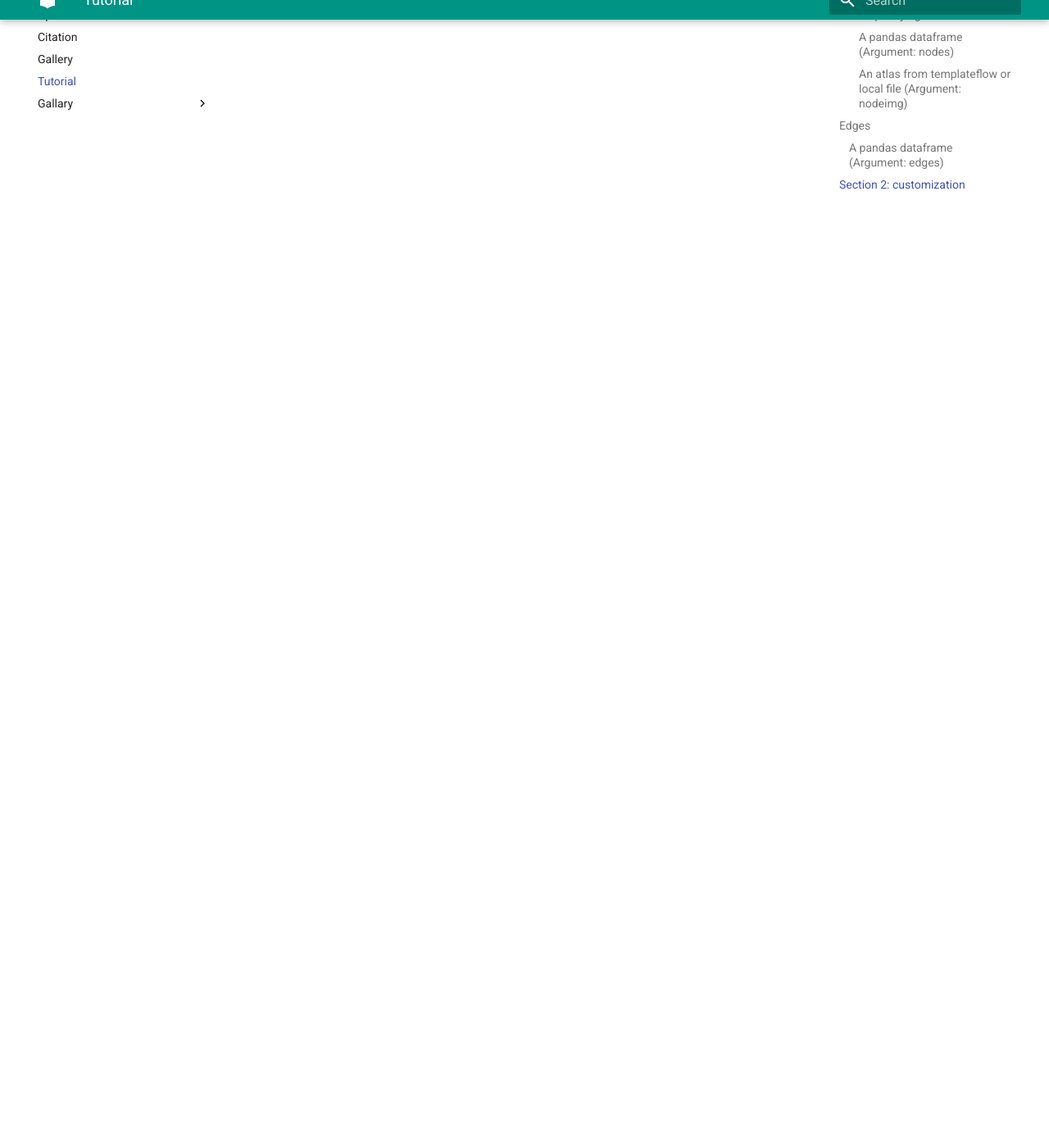
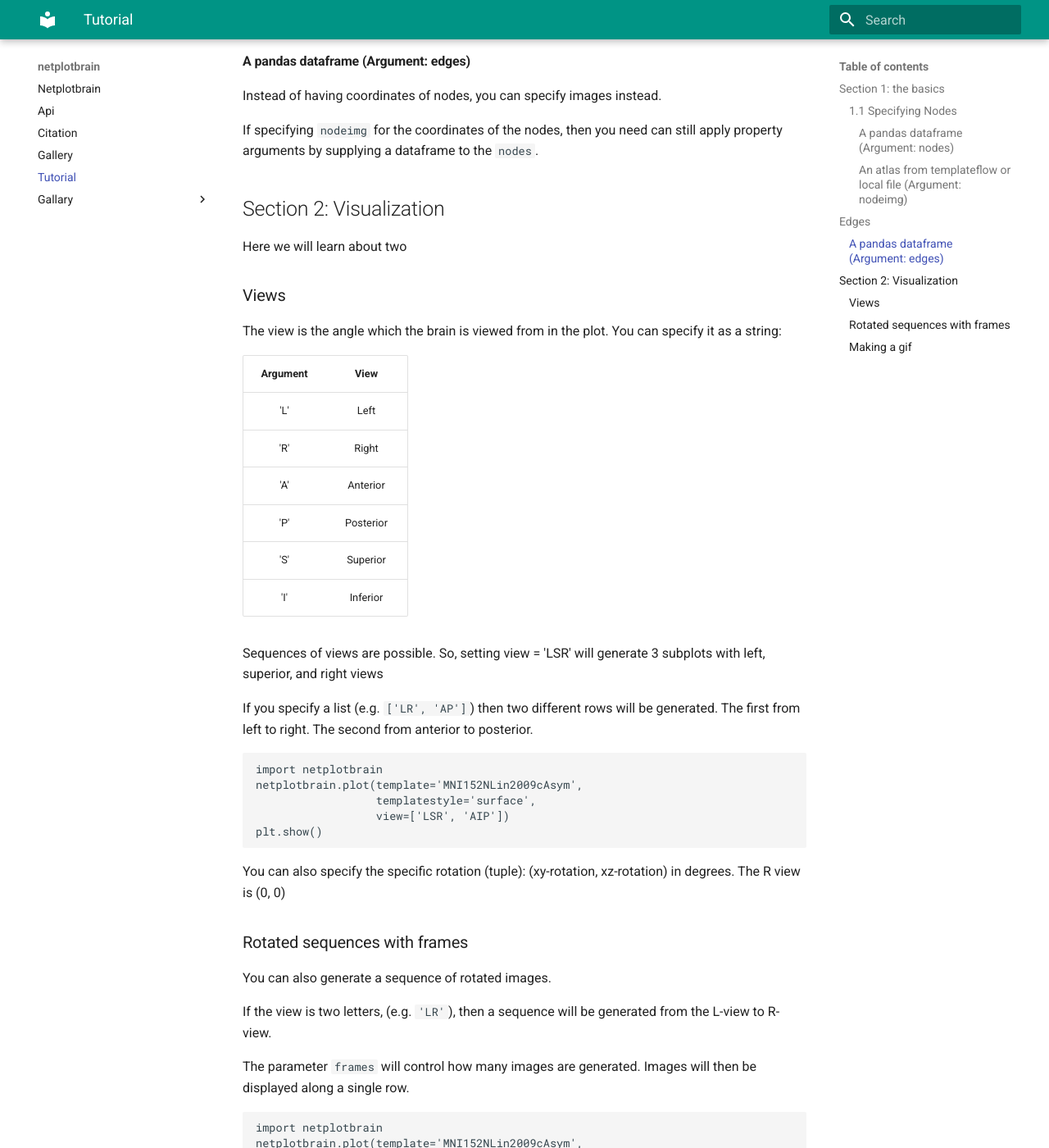
Before and after one commit to wiheto/netplotbrain, an MkDocs documentation site: the page built from docs/tutorial.md, in a window 1280 px wide and 1400 px high, scrolled down 3864 px. Shown: the whole window at 82% size. Built offline with MkDocs 1.6.1 and Material for MkDocs 9.7.7, drawn with Linux system fonts in a browser that asks for light colours; some of the changed text lies outside the part shown.

Commit message:
more docs

````diff
--- a/docs/tutorial.md
+++ b/docs/tutorial.md
@@ -106,6 +106,22 @@
 
 If the template argument is specified in `netplotbrain.plot`, then the template argument does not need to be included in the `nodeimg` dictionary.
 
+Since the nifti image consists of parcels (i.e. regions) of the brain instead of circles placed throughout the brain, it is possible to specify that you would rather visualize the parcels over the circles with a single argument `nodestyle`.
+
+```python
+# import packages
+import netplotbrain
+# Define the atlas by key value words of TemplateFlow name
+nodeimg={'template': 'MNI152NLin2009cAsym',
+         'atlas': 'Schaefer2018',
+         'desc': '400Parcels7Networks',
+         'resolution': 1}
+# Plot
+netplotbrain.plot(
+    nodeimg=nodeimg,
+    arrowaxis=None,
+    nodestyle='parcels')
+```
 
 ## Edges
 
@@ -148,6 +164,67 @@
 
 If specifying `nodeimg` for the coordinates of the nodes, then you need can still apply property arguments by supplying a dataframe to the `nodes`.
 
-## Section 2: customization
+## Section 2: Visualization
 
-In this section, we expand upon the basics knowledge and start to customize the plots.
+Here we will learn about two
+
+### Views
+
+The view is the angle which the brain is viewed from in the plot.
+You can specify it as a string:
+
+| Argument | View |
+| :-------------:  | :----------: |
+|  'L'     | Left  |
+|  'R'     | Right  |
+|  'A'     | Anterior  |
+|  'P'     | Posterior  |
+|  'S'     | Superior  |
+|  'I'     | Inferior  |
+
+Sequences of views are possible.
+So, setting view = 'LSR' will generate 3 subplots with left, superior, and right views
+
+If you specify a list (e.g. `['LR', 'AP']`) then two different rows will be generated.
+The first from left to right. The second from anterior to posterior.
+
+```python
+import netplotbrain
+netplotbrain.plot(template='MNI152NLin2009cAsym',
+                  templatestyle='surface',
+                  view=['LSR', 'AIP'])
+plt.show()
+```
+
+You can also specify the specific rotation (tuple): (xy-rotation, xz-rotation) in degrees. The R view is (0, 0)
+
+### Rotated sequences with frames
+
+You can also generate a sequence of rotated images.
+
+If the view is two letters, (e.g. `'LR'`), then a sequence will be generated from the L-view to R-view.
+
+The parameter `frames` will control how many images are generated.
+Images will then be displayed along a single row.
+
+```python
+import netplotbrain
+netplotbrain.plot(template='MNI152NLin2009cAsym',
+                  templatestyle='surface',
+                  view=['AP'],
+                  frames=5)
+```
+
+### Making a gif
+
+To create a rotating gif, you just need to specify both the `gif` command (set to true) and specify a path for the gif to be saved using `savename`.
+
+```python
+import netplotbrain
+netplotbrain.plot(template='MNI152NLin2009cAsym',
+                  templatestyle='surface',
+                  view=['AP'],
+                  frames=5,
+                  gif=True,
+                  savename='/tmp/gif')
+```
````
